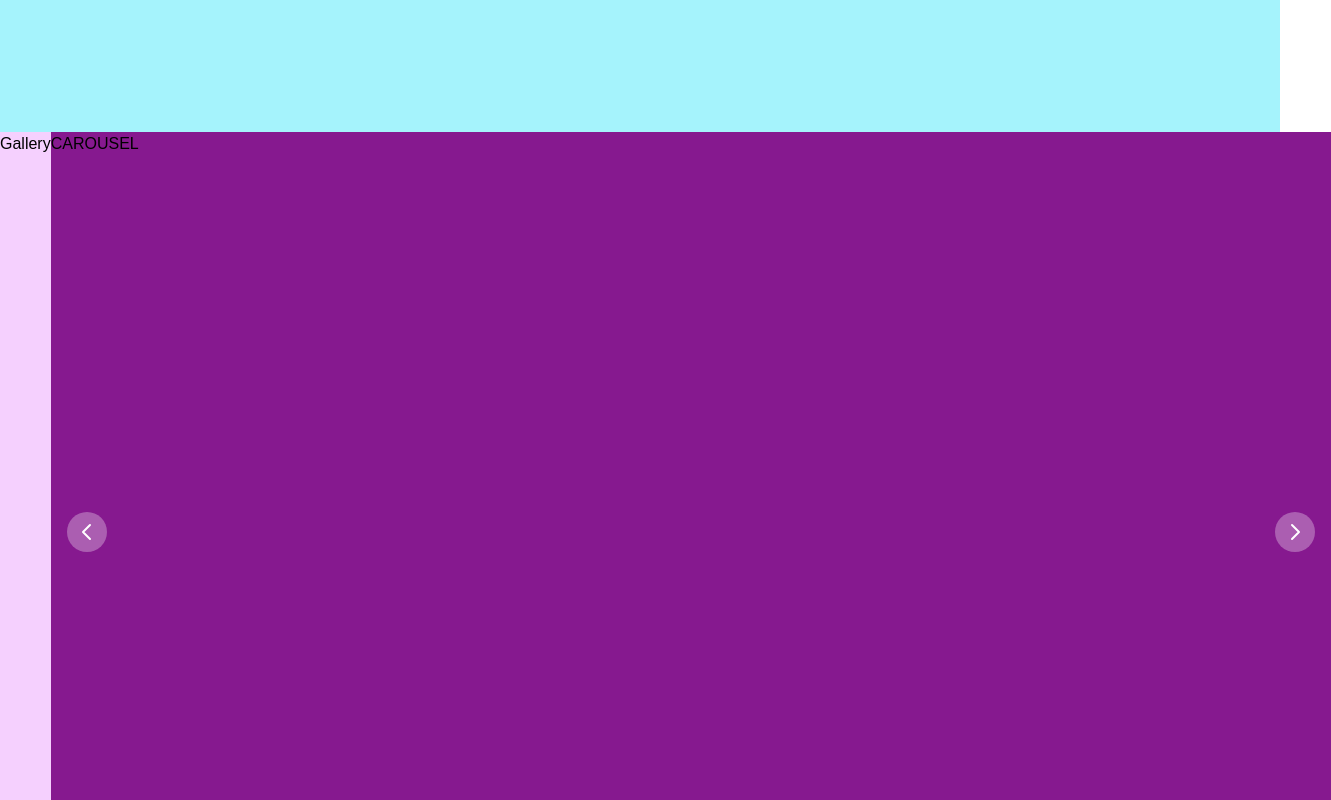
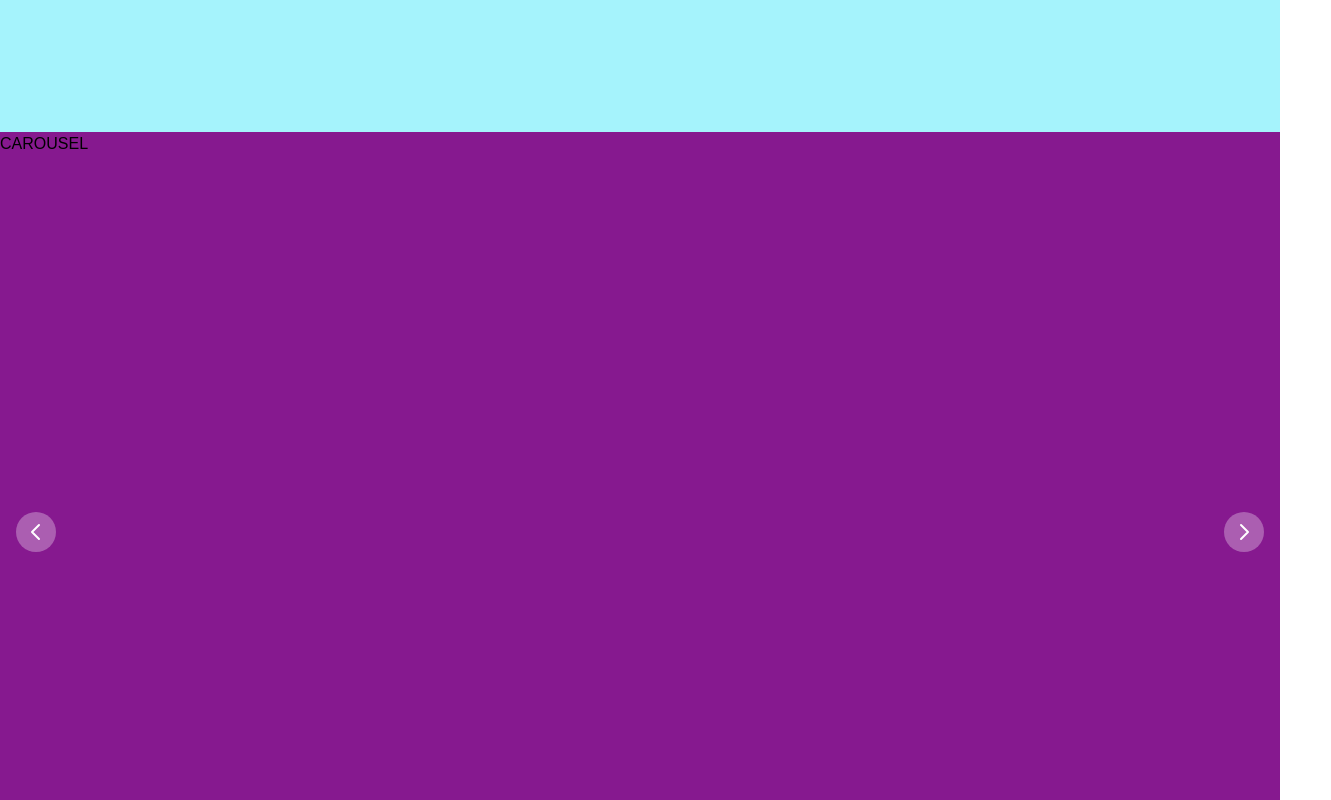
Before and after one commit to wowgr8/sabor-casero, a React (Create React App) app: page / in a window 1280 px wide. Shown: the part 2340-3140 px from the top of the page, 1331 px wide, since content can reach past the window. Built offline with nearby package versions, Linux system fonts and the light colour scheme.

Commit message:
add commit before restarting device - WIP

```diff
--- a/src/components/Gallery.js
+++ b/src/components/Gallery.js
@@ -6,15 +6,13 @@ console.log(GalleryList.map((picture, index) => {return picture.name}));
 
 function Gallery() {
   return (
-    <div name="gallery" className='bg-fuchsia-200  flex'>
-      <div className="">Gallery</div>
-      <div className="">
+    <div name="gallery" className='bg-fuchsia-200'>
+      <GalleryCarousel />
+      {/* <div className="">
         {GalleryList.map((picture, index) => {
           return <GalleryCarousel id={index} name={picture.name} image={picture.image} alt={picture.alt}/>
         })}
-      </div>
-
-
+      </div>  */}
     </div>
   )
 }
```
